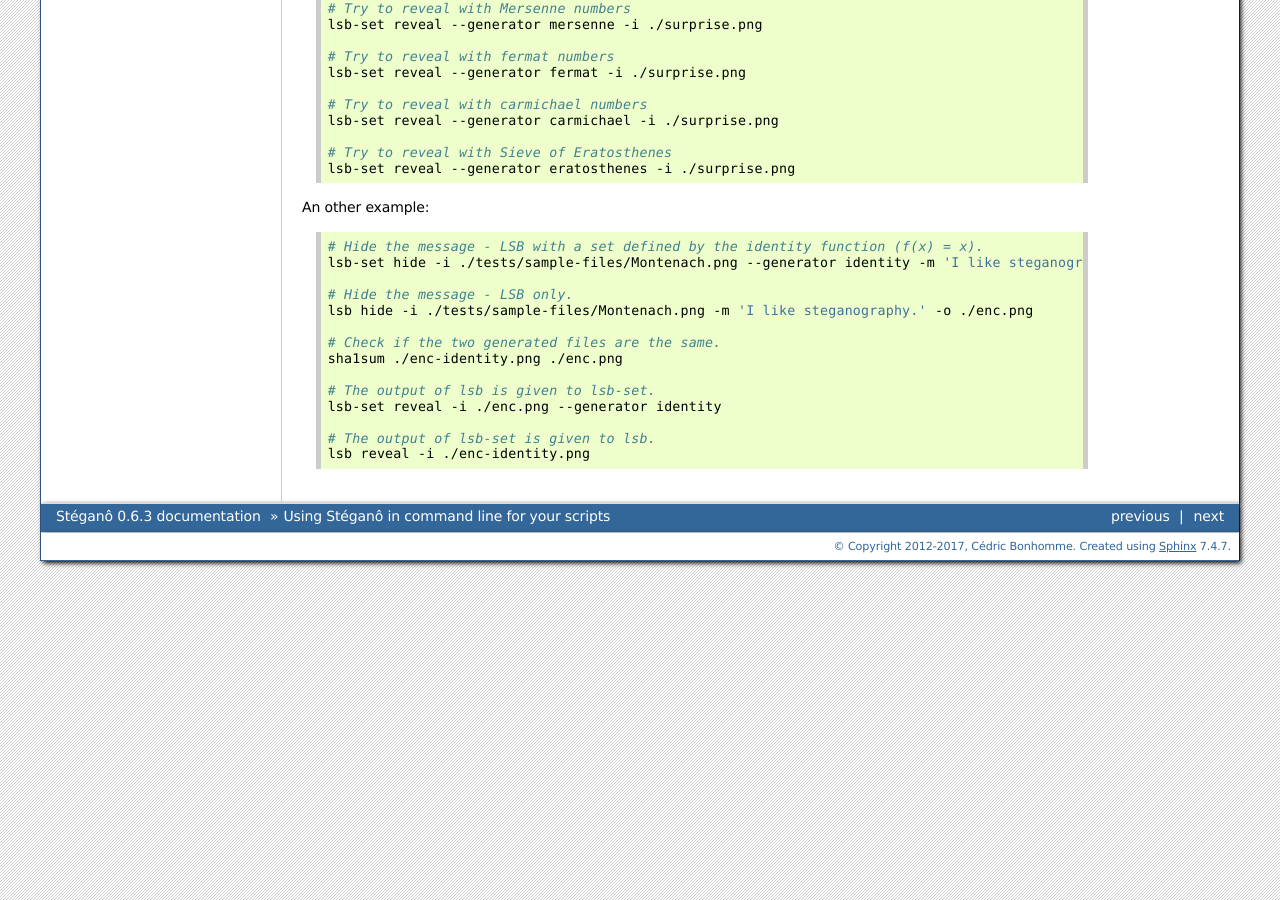
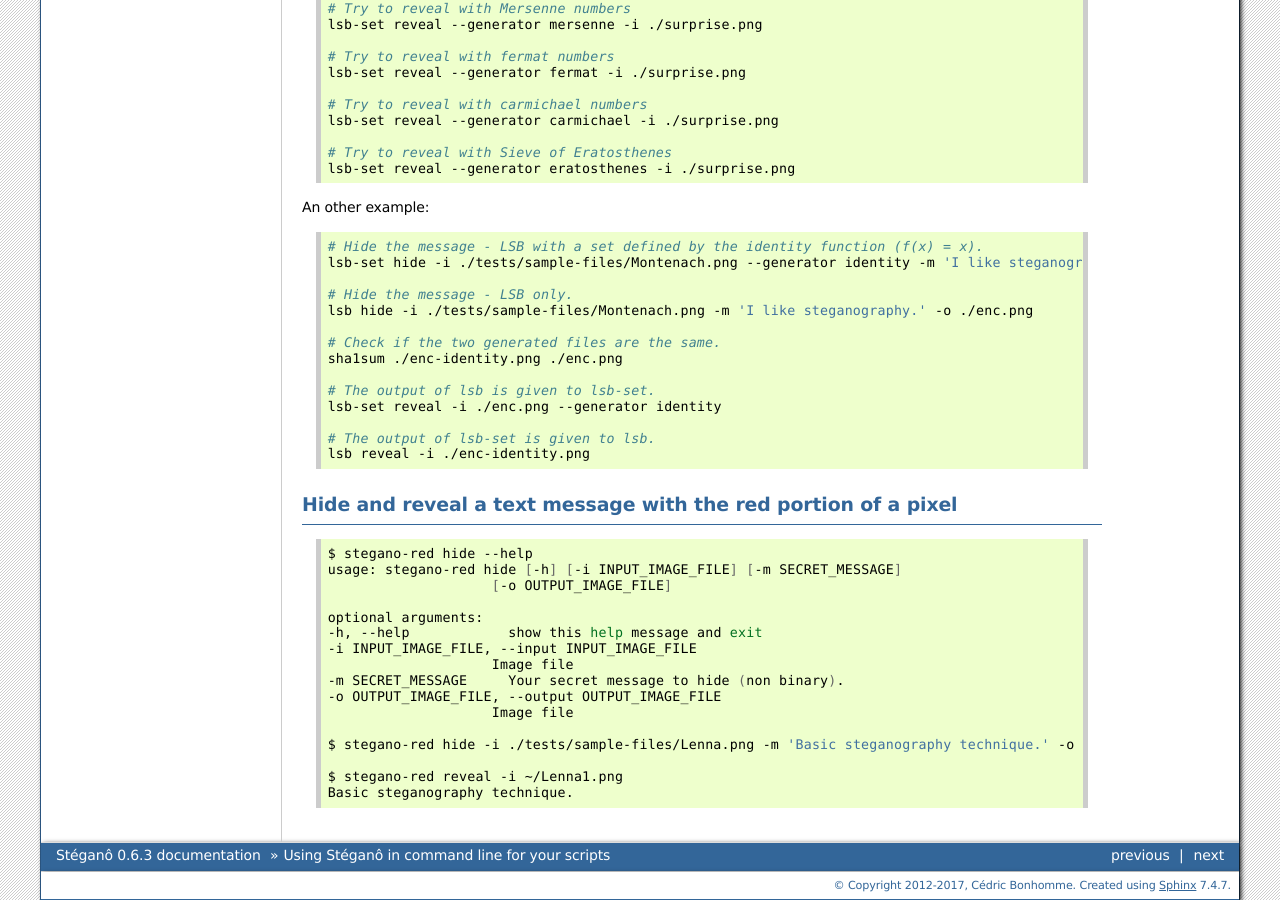
Before and after one commit to cedricbonhomme/Stegano, a Sphinx documentation site: the page built from docs/software.rst, in a window 1280 px wide and 900 px high, scrolled down 1145 px. Built offline with Sphinx 7.4.7, drawn with Linux system fonts in a browser that asks for light colours; some of the changed text lies outside the part shown.

```diff
--- a/docs/software.rst
+++ b/docs/software.rst
@@ -107,3 +107,26 @@ An other example:
 
     # The output of lsb-set is given to lsb.
     lsb reveal -i ./enc-identity.png
+
+
+Hide and reveal a text message with the red portion of a pixel
+--------------------------------------------------------------
+
+.. code-block:: bash
+
+    $ stegano-red hide --help
+    usage: stegano-red hide [-h] [-i INPUT_IMAGE_FILE] [-m SECRET_MESSAGE]
+                        [-o OUTPUT_IMAGE_FILE]
+
+    optional arguments:
+    -h, --help            show this help message and exit
+    -i INPUT_IMAGE_FILE, --input INPUT_IMAGE_FILE
+                        Image file
+    -m SECRET_MESSAGE     Your secret message to hide (non binary).
+    -o OUTPUT_IMAGE_FILE, --output OUTPUT_IMAGE_FILE
+                        Image file
+
+    $ stegano-red hide -i ./tests/sample-files/Lenna.png -m 'Basic steganography technique.' -o ~/Lenna1.png
+
+    $ stegano-red reveal -i ~/Lenna1.png
+    Basic steganography technique.
--- a/setup.py
+++ b/setup.py
@@ -22,6 +22,7 @@ packages = [
 scripts = [
     'bin/lsb',
     'bin/lsb-set',
+    'bin/stegano-red',
     'bin/steganalysis-parity',
     'bin/steganalysis-statistics'
 ]
@@ -35,7 +36,7 @@ with open('CHANGELOG.rst', 'r') as f:
 
 setup(
     name='Stegano',
-    version='0.6.3',
+    version='0.6.4',
     author='Cédric Bonhomme',
     author_email='cedric@cedricbonhomme.org',
     packages=packages,
@@ -53,7 +54,6 @@ setup(
         "Environment :: Console",
         "Topic :: Utilities",
         "Operating System :: OS Independent",
-        "Programming Language :: Python :: 2.7",
         "Programming Language :: Python :: 3.4",
         "Programming Language :: Python :: 3.5",
         "License :: OSI Approved :: GNU General Public License v3 or later (GPLv3+)"
```
Also changed, not shown: CHANGELOG.rst (+7 -0 lines), 2 other files.
